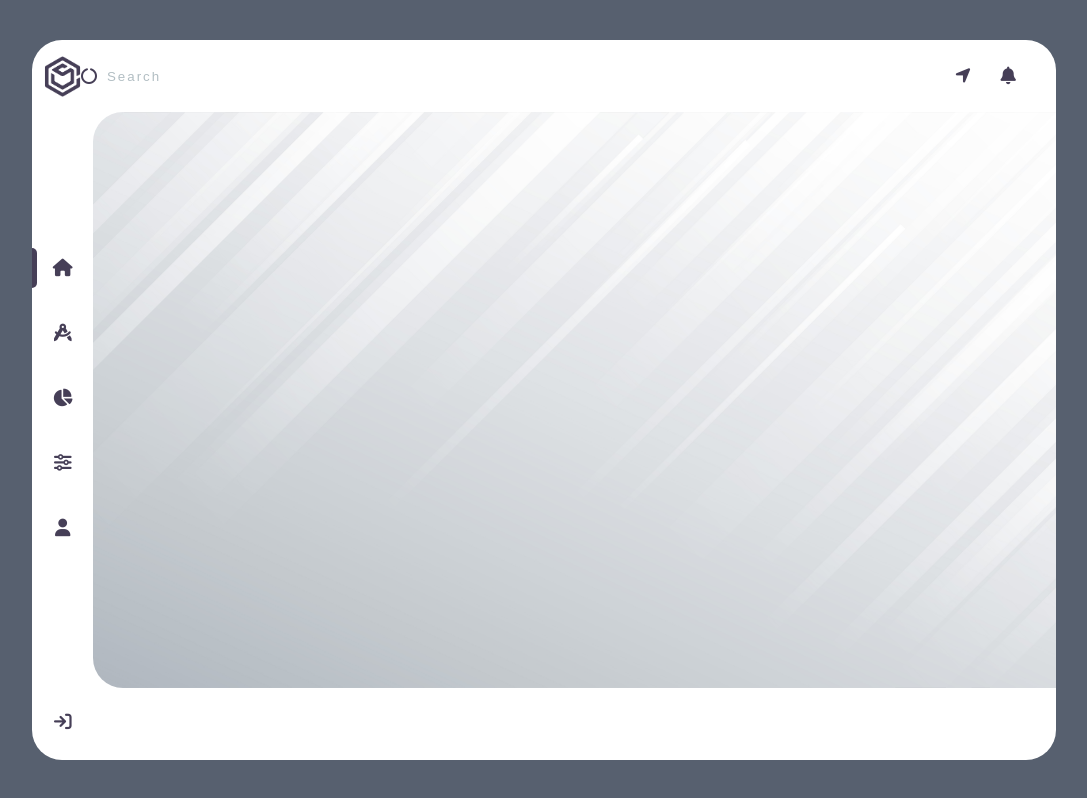
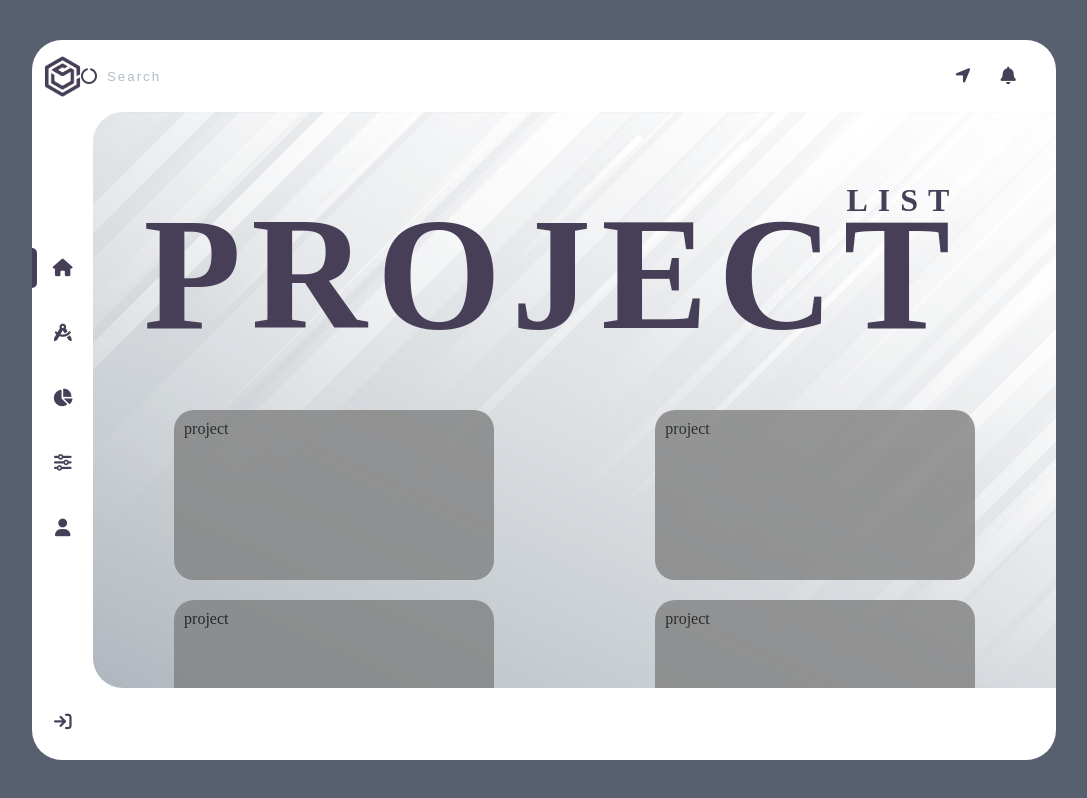
Before and after one commit to ZAKARIA-AKKA/Sprint-Agile-Planification, a React (Create React App) app: page / in a window 1280 px wide. Shown: the whole page, without its empty margins (96-1183 px from the left). Built offline with nearby package versions, Linux system fonts and the light colour scheme.

Commit message:
Implementation de la fonctionnalité (list-project) de la page home

```diff
--- /dev/null
+++ b/src/Components/Children/Responsable/CreateProject.js
@@ -0,0 +1,20 @@
+
+import '../../../Style/Home/CreateProject.css';
+// import { useState } from "react";
+
+
+const CreateProject = (props) =>
+{
+
+    return (
+        <div className='createProject'>
+            <div className='title'>
+                <h1>CREATE</h1>
+                <h4>PROJECT</h4>
+            </div>
+            <div className='content'></div>
+        </div>
+    )
+}
+
+export default CreateProject;
--- /dev/null
+++ b/src/Components/Children/Responsable/ListProject.js
@@ -0,0 +1,45 @@
+
+import '../../../Style/Home/ListProject.css';
+import close from '../../../Asset/Static-Img/cross-mark.png'
+import { useState } from "react";
+
+
+const ListProject = (props) =>
+{
+
+    const [bullInfo,setInfo] = useState(false);
+    const projects = [1,2,3,4,5,6]
+
+    return (
+        <div className='listProject'>
+            <div className='title'>
+                <h1>PROJECT</h1>
+                <h4>LIST</h4>
+            </div>
+            {projects.map((index) => <div key={index} className='test' onClick={() => setInfo(true)}>project</div>)}
+            { bullInfo &&
+            <section className='info_project'>
+                <header><img src={close} alt="Close icon" onClick={() => setInfo(false)}></img></header>
+                <section>
+                    <h1>Project - 1</h1>
+                    <p>
+                        Project - 1 est une itération de développement de la méthode Scrum. Il dure généralement entre deux et quatre semaines.
+                        Project - 1 est une itération de développement de la méthode Scrum. Il dure généralement entre deux et quatre semaines.
+                        Il dure généralement entre deux et quatre semaines.
+                    </p>
+                    <p>Réaliser par : AKKA ZAKARIA <br/>Réf : 325417548
+</p>
+                </section>
+                <footer>
+                    <div className='etat'>Etat : Complete</div>
+                    <div className='date'>
+                        Date de Début : 06/08/2022 - 09 : 22<br/>Date de Fin : 06/08/2022 - 16 : 15
+                    </div>
+                </footer>
+            </section>
+            }
+        </div>
+    )
+}
+
+export default ListProject;
--- /dev/null
+++ b/src/Components/Children/Responsable/StateProject.js
@@ -0,0 +1,22 @@
+
+import '../../../Style/Home/StateProject.css';
+// import { useState } from "react";
+
+
+const StateProject = (props) =>
+{
+
+    const projects = [1,2,3,4,5,6]
+
+    return (
+        <div className='stateProject'>
+            <div className='title'>
+                <h1>PROJECT</h1>
+                <h4>STATE</h4>
+            </div>
+            {projects.map((index) => <div key={index} className='test'>project</div>)}
+        </div>
+    )
+}
+
+export default StateProject;
--- a/src/Components/Parent/Home.js
+++ b/src/Components/Parent/Home.js
@@ -2,6 +2,9 @@
 import '../../Style/Home/Home.css';
 import Menu from '../Children/Menu';
 import { useState } from "react";
+import ListProject from '../Children/Responsable/ListProject';
+import CreateProject from '../Children/Responsable/CreateProject';
+import StateProject from '../Children/Responsable/StateProject';
 
 
 const Home = (props) =>
@@ -32,7 +35,9 @@
                         <i className="fa-solid fa-bell"></i>
                     </div>
                 </header>
-                <section className='change_section'></section>
+                <section className='change_section'>
+                    {operation === 'list_p' ? <ListProject/> : operation === 'create_p' ? <CreateProject/> : operation === 'consult_p' ? <StateProject/> : null}
+                </section>
                 <footer></footer>
             </section>
         </div>
--- a/src/Style/App.css
+++ b/src/Style/App.css
@@ -4,3 +4,8 @@
     height:100vh;
     background:#57606f;
 }
+p,h1,h2,h4
+{
+    margin:0;
+    padding:0;
+}
--- a/src/Style/Connection/SignIn.css
+++ b/src/Style/Connection/SignIn.css
@@ -34,7 +34,7 @@
     align-items:center;
 }
 
-h1
+.signin_cnx h1
 {
     /* background:rgb(131, 42, 42); */
     width:100%;
@@ -42,6 +42,7 @@
     text-align: center;
     font-size:3em;
     color:#887455;
+    margin-top:20px;
 }
 .signIn_form
 {
@@ -50,7 +51,7 @@
     flex-direction: column;
     width:90%;
     height:70%;
-    margin:20px 0 0 20px;
+    margin:60px 0 0 20px;
 }
 .signIn_form input[type="text"],input[type="password"]
 {
@@ -79,7 +80,7 @@
     display: flex;
     justify-content: flex-end;
     margin-left:390px;
-
+    margin-top:15px;
 }
 .signIn_form button
 {
@@ -95,14 +96,14 @@
     margin-top:30px;
     cursor: pointer;
     position:relative;
-    top:25px;
+    top:55px;
     left:280px;
 }
 
 .boxOfEyes
 {
     position:absolute;
-    top:343px;
+    top:325px;
     left:560px;
 }
 .eye
@@ -121,7 +122,7 @@
     text-align: center;
     visibility: hidden;
     position:relative;
-    top:20px;
+    top:55px;
 }
 
 .signin_decoration
--- /dev/null
+++ b/src/Style/Home/CreateProject.css
@@ -0,0 +1,41 @@
+.createProject
+{
+    width:100%;
+    height:100%;
+    border-radius:30px 0 0 30px;
+}
+.createProject .title
+{
+    /* background:pink; */
+    color:#463F57;
+    width:100%;
+    height:50%;
+    position:relative;
+}
+.createProject .title h1
+{
+    /* background:rgb(161, 4, 31); */
+    font-size:10em;
+    letter-spacing:10px;
+    position: absolute;
+    top:70px;
+    left:50px;
+}
+.createProject .title h4
+{
+    /* background:rgb(161, 4, 31); */
+    font-size:2em;
+    letter-spacing:10px;
+    position: absolute;
+    top:70px;
+    right:400px;
+}
+
+.createProject .content
+{
+    /* background:rgb(77, 201, 233); */
+    color:#463F57;
+    width:100%;
+    height:50%;
+    position:relative;
+}
--- a/src/Style/Home/Home.css
+++ b/src/Style/Home/Home.css
@@ -114,4 +114,5 @@
     width:100%;
     height:80%;
     border-radius:30px 0 0 30px;
+    /* margin-top:-50px; */
 }
--- /dev/null
+++ b/src/Style/Home/ListProject.css
@@ -0,0 +1,118 @@
+.listProject
+{
+    width:100%;
+    height:100%;
+    border-radius:30px 0 0 30px;
+    display: flex;
+    justify-content:space-around;
+    overflow-y:auto;
+    flex-wrap: wrap;
+    /* position:relative; */
+}
+.listProject .title
+{
+    /* background:pink; */
+    color:#463F57;
+    width:100%;
+    height:50%;
+    position:relative;
+}
+.listProject .title h1
+{
+    /* background:rgb(161, 4, 31); */
+    font-size:10em;
+    letter-spacing:10px;
+    position: absolute;
+    top:70px;
+    left:50px;
+}
+.listProject .title h4
+{
+    /* background:rgb(161, 4, 31); */
+    font-size:2em;
+    letter-spacing:10px;
+    position: absolute;
+    top:70px;
+    left:753px;
+}
+
+.test
+{
+    width:300px;
+    height:150px;
+    border-radius:20px;
+    background:grey;
+    margin:10px;
+    padding:10px;
+    opacity:0.8;
+    cursor: pointer;
+}
+.info_project
+{
+    position:fixed;
+    right:0;
+    width:80%;
+    height:80%;
+    background: #141E30;  /* fallback for old browsers */
+    background: -webkit-linear-gradient(to right, #243B55, #141E30);  /* Chrome 10-25, Safari 5.1-6 */
+    background: linear-gradient(to right, #243B55, #141E30); /* W3C, IE 10+/ Edge, Firefox 16+, Chrome 26+, Opera 12+, Safari 7+ */
+    opacity:.8;
+    border-radius:50px 0 0 50px;
+}
+.info_project header
+{
+    width:100%;
+    height:20%;
+    /* background:pink; */
+    display:flex;
+    justify-content:flex-end;
+    align-items: center;
+}
+.info_project header img
+{
+    width:25px;
+    height:25px;
+    margin-right:50px;
+    cursor: pointer;
+}
+.info_project section
+{
+    width:80%;
+    height:60%;
+    color:white;
+    /* background:rgb(14, 169, 61); */
+    padding-left:100px;
+}
+.info_project section h1
+{
+    font-size: 3em;
+    color:white;
+    margin-bottom:50px;
+}
+.info_project section p
+{
+    margin-bottom:20px;
+    margin-left:-50px;
+}
+.info_project footer
+{
+    width:100%;
+    height:20%;
+    /* background:pink; */
+    display:flex;
+    justify-content:space-around;
+    align-items: center;
+    color:white;
+}
+/*==========================================================*/
+::-webkit-scrollbar
+{
+    width:.8em;
+    border-radius:10px;
+}
+
+::-webkit-scrollbar-thumb
+{
+    background:#463F57;
+    border-radius:10px;
+}
--- /dev/null
+++ b/src/Style/Home/StateProject.css
@@ -0,0 +1,47 @@
+.stateProject
+{
+    width:100%;
+    height:100%;
+    border-radius:30px 0 0 30px;
+    display: flex;
+    justify-content:space-around;
+    overflow-y:auto;
+    flex-wrap: wrap;
+}
+.stateProject .title
+{
+    /* background:pink; */
+    color:#463F57;
+    width:100%;
+    height:50%;
+    position:relative;
+}
+.stateProject .title h1
+{
+    /* background:rgb(161, 4, 31); */
+    font-size:10em;
+    letter-spacing:10px;
+    position: absolute;
+    top:70px;
+    left:50px;
+}
+.stateProject .title h4
+{
+    /* background:rgb(161, 4, 31); */
+    font-size:2em;
+    letter-spacing:5px;
+    position: absolute;
+    top:70px;
+    left:730px;
+}
+
+.test
+{
+    width:300px;
+    height:150px;
+    border-radius:20px;
+    background:grey;
+    margin:10px;
+    padding:10px;
+    opacity:0.8;
+}
```
Also changed, not shown: src/Asset/Static-Img/cross-mark.png (added).
